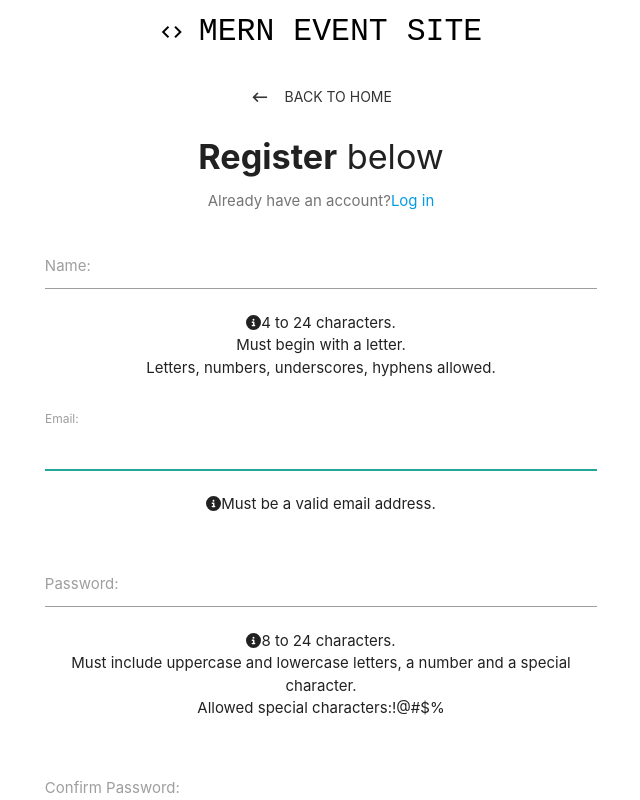
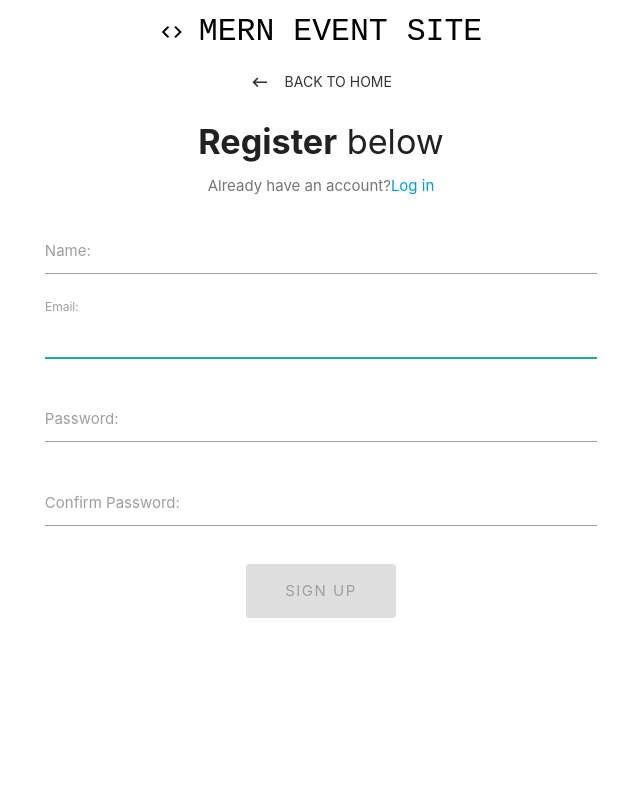
Before and after one commit to rickstylz01/Events-App, a React (Create React App) app in the folder client/: page /register in a window 1280 px wide. Shown: the top 800 px of the page, without its empty margins (319-959 px from the left). Built offline with nearby package versions, Linux system fonts and the light colour scheme.

Commit message:
modify: add styling for instructions

```diff
--- a/client/src/index.css
+++ b/client/src/index.css
@@ -11,3 +11,17 @@ code {
   font-family: source-code-pro, Menlo, Monaco, Consolas, 'Courier New',
     monospace;
 }
+
+.offscreen {
+  position: absolute;
+  left: -9999px;
+}
+
+.instructions {
+  font-size: 0.75rem;
+  border-radius: 0.5rem;
+  background: rgba(201, 76, 76, 0.3);
+  padding: 0.25rem;
+  position: relative;
+  bottom: -10px;
+}
```
